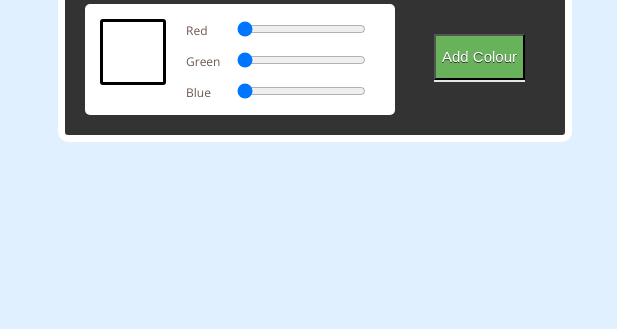
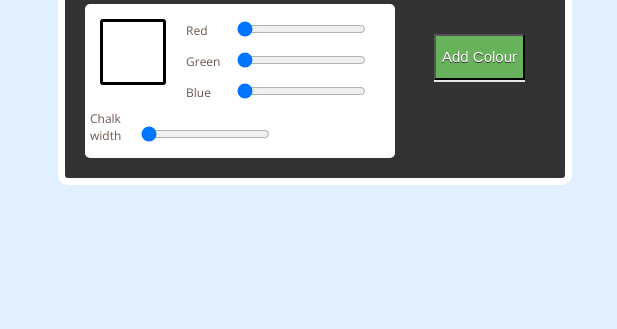
Before and after one commit to jacktoothill/DrawingApp, a plain HTML site: page index.html in a window 1280 px wide. Shown: the part 273-602 px from the top of the page, 0-617 px from the left. Drawn offline with nearby package versions, Linux system fonts and the light colour scheme; grey boxes are pictures that could not be loaded.

Commit message:
Add chalk width as an option
HTML added and line width changed in var in js. Need to workout how to
allow user to change value and have this alter the lineWidth in canvas.

```diff
--- a/index.html
+++ b/index.html
@@ -34,6 +34,10 @@
 					<label for="blue">Blue</label>
 					<input id="blue" name="blue" type="range" min=0 max=255 value=0>
 				</p>
+				<p>
+					<label for="weight">Chalk width</label>
+					<input id="weight" name="weight" type="range" min=0 max=10 value=0>
+				</p>
 			</div>
 		</div>
 			<div>
--- a/js/app.js
+++ b/js/app.js
@@ -7,6 +7,7 @@ var lastEvent;
 //mouseDown stored for later when mouse mouse goes outside canvas
 var mouseDown = false;
 var lineWeight = 5;
+
 
 //When click event on control list item, deselect other element and select clicked element
 // use .on method as this function is needed again when we add colours
```
